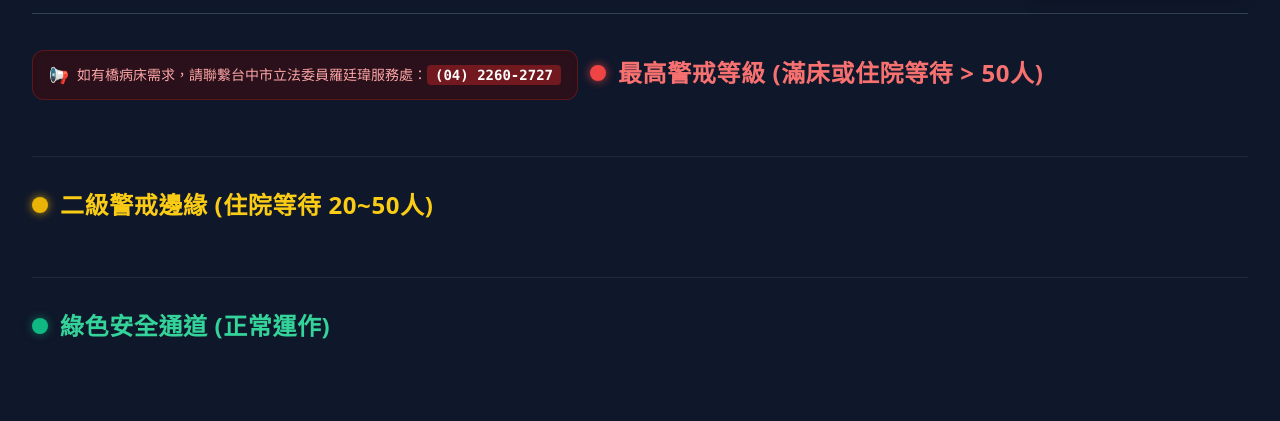
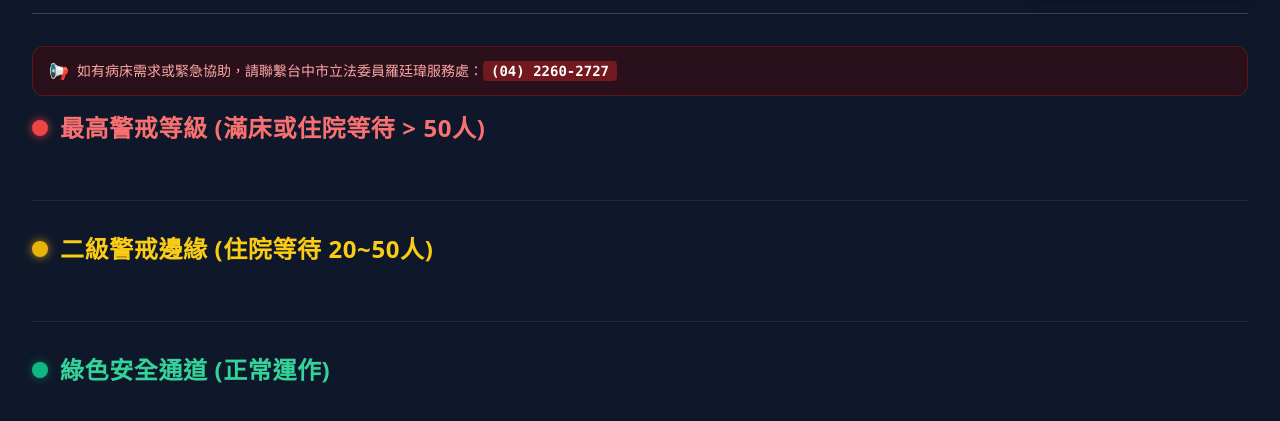
Before and after one commit to FenixLinCM/taiwan-er-dashboard, a plain HTML site: page index.html in a window 1280 px wide. Shown: the part 99-520 px from the top of the page. Drawn offline with nearby package versions, Linux system fonts and the light colour scheme; no server answers.

Commit message:
Update index.html

```diff
--- a/index.html
+++ b/index.html
@@ -42,19 +42,19 @@
 
         <div class="space-y-10">
 
-            <section>
+        <section>
                 <div class="flex flex-col gap-2 mb-4">
+                    <div class="mb-2 text-sm text-red-300 bg-red-950/50 border border-red-900/60 rounded-xl px-4 py-3 flex items-center gap-2 shadow-inner">
+                        <span class="text-base">📢</span>
+                        <span>如有病床需求或緊急協助，請聯繫台中市立法委員羅廷瑋服務處：<strong class="text-white bg-red-600/40 px-2 py-0.5 rounded font-mono select-all">(04) 2260-2727</strong></span>
+                    </div>
+
                     <div class="flex items-center gap-3">
-                        <div class="mt-1 text-sm text-red-300 bg-red-950/50 border border-red-900/60 rounded-xl px-4 py-3 flex items-center gap-2 shadow-inner">
-                        <span class="text-base">📢</span>
-                        <span>如有橋病床需求，請聯繫台中市立法委員羅廷瑋服務處：<strong class="text-white bg-red-600/40 px-2 py-0.5 rounded font-mono select-all">(04) 2260-2727</strong></span>
-                    </div>
                         <span class="flex h-4 w-4 rounded-full bg-red-500 shadow-[0_0_10px_rgba(239,68,68,0.8)]"></span>
                         <h2 class="text-2xl font-bold text-red-400 tracking-wide">
                             最高警戒等級 (滿床或住院等待 > 50人)
                         </h2>
                     </div>
-
                 </div>
                 <div id="red-zone" class="grid grid-cols-1 md:grid-cols-2 lg:grid-cols-3 xl:grid-cols-4 gap-4 mt-4"></div>
             </section>
```
